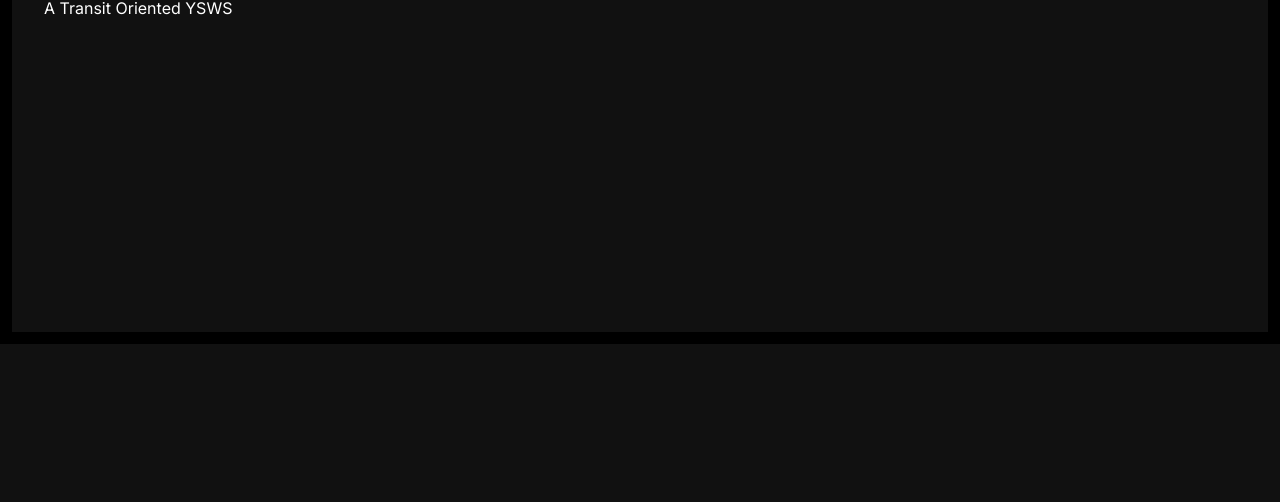
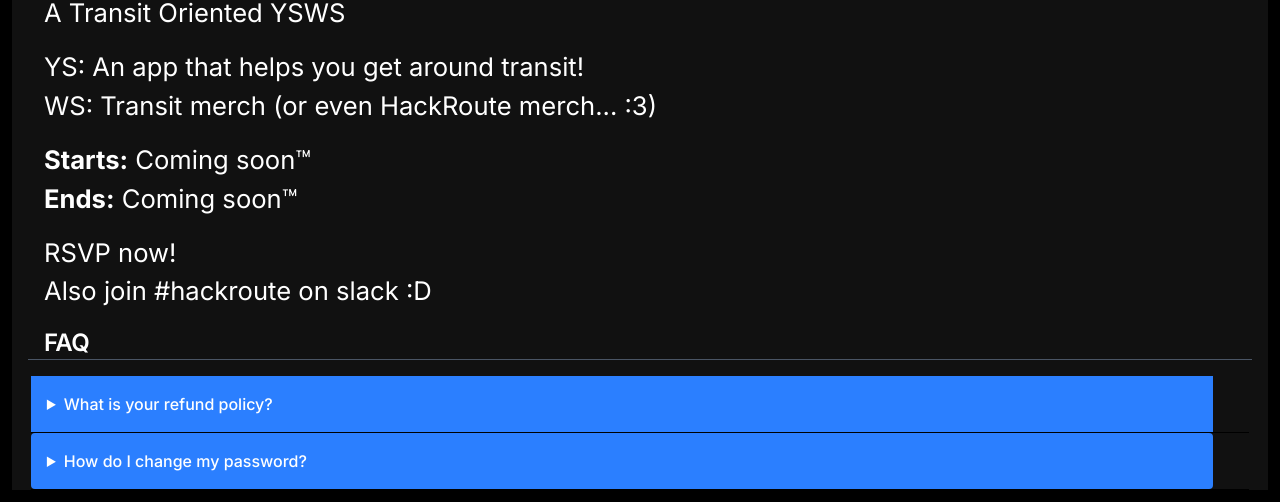
Before and after one commit to thesleepyniko/hackroute-website, a website: page src/index.html in a window 1280 px wide. Shown: the part 456-958 px from the top of the page. Before the commit the page ends 800 px from the top, so only its background shows below. Drawn offline with Linux system fonts and the light colour scheme.

Commit message:
i keep forgetting to commit temporary FAQ section with filler info, RSVP button, yea :D

```diff
--- a/src/index.html
+++ b/src/index.html
@@ -10,7 +10,8 @@
     <link rel="icon" href="https://hc-cdn.hel1.your-objectstorage.com/s/v3/0aafc493a7318c717fb8c07c0268e5bdc514677a_digital__transit__transparent_.svg">
     <link rel="stylesheet" href="https://cdnjs.cloudflare.com/ajax/libs/font-awesome/6.5.1/css/all.min.css">
 </head>
-<body class="h-screen bg-[#111111] border-[12px] border-black">
+<body>
+    <div class="min-h-screen bg-[#111111] border-[12px] border-black">
         <div class="bg-blue-500 flex items-center mx-auto my-6 max-w-[97%] rounded-lg shadow-lg p-4">
             <img src="https://hc-cdn.hel1.your-objectstorage.com/s/v3/4d38a9f9b4ffbf1c1054517b8ddbf77553d0aabe_monochrome__transit__transparent_.svg"
                 width="80"
@@ -19,7 +20,7 @@
                 HackRoute Plaza
             </h1>
         </div>
-            <div class="flex justify-between Made something coloredborder-b border-gray-600 px-4 m-4">
+            <div class="flex justify-between border-b border-gray-600 px-4 m-4">
             <h1 class="bg-[#111111] text-white text-2xl font-['Inter'] font-semibold tracking-tight">
                 Next Trains
             </h1>
@@ -49,19 +50,77 @@
                 </h1>
             </div>
         </div>
-    <h1 class="bg-[#111111] text-white text-2xl font-['Inter'] font-semibold tracking-tight px-4 m-4">
+        <h1 class="bg-[#111111] text-white text-2xl font-['Inter'] font-semibold tracking-tight px-4 m-4 border-b border-gray-600">
             Station Alerts
         </h1>
-
-    <div class="flex items-center justify-left space-x-4 px-4 m-4">
+        <div class="flex-row">
+            <div class="flex-col">
+                <div class="px-4 m-4">
+                    <div class="flex items-center justify-between">
+                        <div class="flex items-center space-x-4">
                             <i class="fa-solid fa-circle-info text-yellow-500 text-4xl"></i>
                             <h1 class="text-white font-bold font-['inter'] text-6xl">
                                 HackRoute
                             </h1>
                         </div>
+                        <button class="text-3xl bg-blue-500 hover:bg-blue-400 text-white font-bold py-4 px-20 border-b-4 border-blue-700 hover:border-blue-500 rounded" onclick="window.open('https://hackroute.fillout.com/rsvp')" >
+                            RSVP now!
+                        </button>
+                    </div>
 
-    <h1 class="text-white font-regular font-['inter'] text-1xl text-left px-4 m-4">
+                    <h1 class="text-white font-regular font-['inter'] text-[clamp(1.25rem,2vw,2.25rem)] text-left">
                         A Transit Oriented YSWS
                     </h1>
-    <!-- </div> -->
+                </div>
+                <div class="px-4 m-4">
+                    <h1 class="text-white font-regular font-['inter'] text-[clamp(1.25rem,2vw,2.25rem)] text-left">
+                        YS: An app that helps you get around transit!
+                    </h1>
+                    <h1 class="text-white font-regular font-['inter'] text-[clamp(1.25rem,2vw,2.25rem)] text-left">
+                        WS: Transit merch (or even HackRoute merch... :3)
+                    </h1>
+                </div>
+            </div>
+            <div class="px-4 m-4">
+                <h1 class="text-white font-regular font-['inter'] text-[clamp(1.25rem,2vw,2.25rem)] text-left ">
+                    <b>Starts:</b> Coming soon™
+                </h1>
+                <h1 class="text-white font-regular font-['inter'] text-[clamp(1.25rem,2vw,2.25rem)] text-left">
+                    <b>Ends:</b> Coming soon™
+                </h1>
+            </div>
+            <div class="px-4 m-4">
+                <h1 class="text-white font-regular font-['inter'] text-[clamp(1.25rem,2vw,2.25rem)] text-left">
+                    RSVP now!
+                </h1>
+                <h1 class="text-white font-regualr font-['inter'] text-[clamp(1.25rem,2vw,2.25rem)] text-left">
+                    Also join #hackroute on slack :D
+                </h1>
+            </div>
+        <h1 class="bg-[#111111] text-white text-2xl font-['Inter'] font-semibold tracking-tight px-4 m-4 border-b border-gray-600">
+            FAQ
+        </h1>
+        </div>
+        <div class="flex flex-col items-center">
+            <details class="border-b w-[97%] ml-4 mr-4">
+                <summary class="cursor-pointer p-4 font-medium font-['Inter'] bg-blue-500 text-white w-[97%]">
+                    What is your refund policy?
+                </summary>
+                <h1 class="p-4 text-gray-700">
+                    We offer refunds within 30 days of purchase if you're not satisfied.
+                </gh1>
+            </details>
+
+            <details class="border-b w-[97%] ml-4 mr-4">
+                <summary class="cursor-pointer p-4 font-medium font-['Inter'] bg-blue-500 text-white rounded w-[97%]">
+                    How do I change my password?
+                </summary>
+                <h1 class="p-4 text-gray-700">
+                    Go to account settings, click "Security," and update your password.
+                </h1>
+            </details>
+        </div>
+
+    </div>
+
 </body>
```
Also changed, not shown: dist/main.css. Lines whose indentation alone changed are shown as unchanged.
